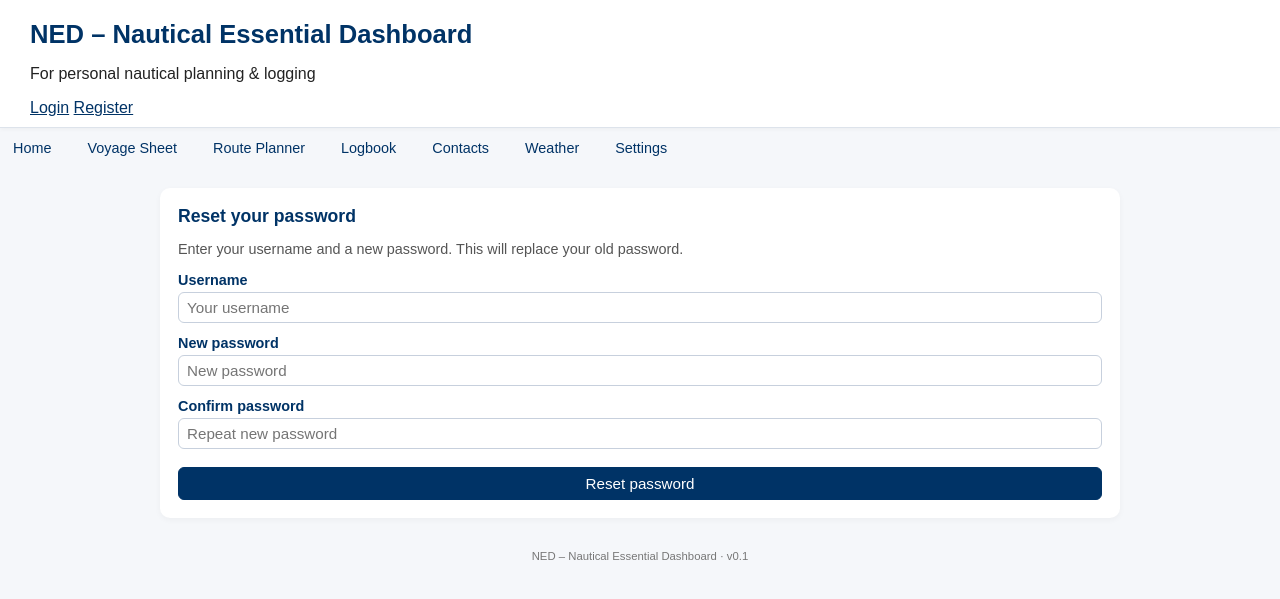
After one commit to NVO01-95/NED-, a Flask app: page /forgot in a window 1280 px wide. The commit adds this page. Shown: the top 599 px of the page. Run offline with Flask 3, Linux system fonts and the light colour scheme.

Commit message:
Boring update

```diff
--- a/app.py
+++ b/app.py
@@ -10,8 +10,10 @@ app.secret_key = "change-this-in-production"
 @app.context_processor
 def inject_current_user():
     return {
-        "current_username": session.get("username")
+        "current_username": session.get("username"),
+        "current_user_id": session.get("user_id"),
     }
+
 
 @app.route("/")
 def index():
@@ -100,6 +102,65 @@ def logout():
     return redirect(url_for("index"))  # sau altă rută principală
 
 
+@app.route("/forgot", methods=["GET", "POST"])
+def forgot_password():
+    data = load_data()
+    users = data.get("users", [])
+
+    if request.method == "POST":
+        username = request.form.get("username", "").strip()
+        password = request.form.get("password", "").strip()
+        password2 = request.form.get("password2", "").strip()
+
+        # validări de bază
+        if not username or not password or not password2:
+            return render_template(
+                "forgot_password.html",
+                error="All fields are required.",
+                success=None,
+            )
+
+        if password != password2:
+            return render_template(
+                "forgot_password.html",
+                error="Passwords do not match.",
+                success=None,
+            )
+
+        # căutăm userul după username
+        target = None
+        for u in users:
+            if u.get("username") == username:
+                target = u
+                break
+
+        if target is None:
+            return render_template(
+                "forgot_password.html",
+                error="Username not found.",
+                success=None,
+            )
+
+        # schimbăm parola (hash)
+        target["password_hash"] = generate_password_hash(password)
+        data["users"] = users
+        save_data(data)
+
+        return render_template(
+            "forgot_password.html",
+            error=None,
+            success="Password successfully reset. You can now log in with the new password.",
+        )
+
+    # GET simplu
+    return render_template(
+        "forgot_password.html",
+        error=None,
+        success=None,
+    )
+
+
+
 @app.route("/voyage", methods=["GET", "POST"])
 def voyage_sheet():
     data = load_data()
@@ -123,13 +184,16 @@ def voyage_sheet():
         distance_nm = request.form.get("distance_nm", "").strip()
         notes = request.form.get("notes", "").strip()
 
-        # if editing, keep old checklist
+        # dacă editezi → păstrăm checklist-ul și user_id-ul vechi
         existing_checklist = {}
+        existing_user_id = None
+
         if idx_str:
             try:
                 idx = int(idx_str)
                 if 0 <= idx < len(voyages):
                     existing_checklist = voyages[idx].get("checklist", {})
+                    existing_user_id = voyages[idx].get("user_id")
             except ValueError:
                 pass
 
@@ -141,6 +205,8 @@ def voyage_sheet():
             "distance_nm": distance_nm,
             "notes": notes,
             "checklist": existing_checklist,
+            # dacă e editare -> păstrăm user_id-ul, dacă e nou -> punem user-ul logat (sau None)
+            "user_id": existing_user_id if idx_str else session.get("user_id"),
         }
 
         if idx_str:
@@ -160,7 +226,9 @@ def voyage_sheet():
 
         return redirect(url_for("voyage_sheet"))
 
-    # handle GET parameters: view (for notes) and edit (for loading form)
+    # ------------------ GET REQUEST BELOW ------------------
+
+    # handle GET parameters: view (for notes)
     view_index = request.args.get("view")
     if view_index is not None:
         try:
@@ -171,6 +239,7 @@ def voyage_sheet():
         except ValueError:
             pass
 
+    # handle GET parameters: edit (for loading form)
     edit_param = request.args.get("edit")
     if edit_param is not None:
         try:
@@ -182,6 +251,18 @@ def voyage_sheet():
         except ValueError:
             pass
 
+    # count voyages
+    voyage_count = len(voyages)
+
+    # count voyages belonging to this user
+    current_user_id = session.get("user_id")
+    user_voyage_count = None
+    if current_user_id:
+        user_voyage_count = sum(
+            1 for v in voyages
+            if v.get("user_id") == current_user_id
+        )
+
     return render_template(
         "voyage_sheet.html",
         voyages=voyages,
@@ -189,8 +270,9 @@ def voyage_sheet():
         selected_index=selected_index,
         editing=editing,
         edit_index=edit_index,
-        form_voyage=form_voyage,
+        form_voyage=form_voyage
     )
+
 
 
 @app.route("/voyage/delete/<int:index>", methods=["POST"])
--- a/data/ned_data.json
+++ b/data/ned_data.json
@@ -129,7 +129,7 @@
         {
             "id": 1,
             "username": "John",
-            "password_hash": "scrypt:32768:8:1$eOaOUG88btf0shCi$3330d77408a4ec08b50c0fac1d6964f0175d10b44ae1c9e6a761e2ed13a4fe63be8f42bc2869efc986d2e1e5ef089a3700b37afc2bd3200b5f33fab421d246f9"
+            "password_hash": "scrypt:32768:8:1$gaNgcRDCJrDiErZZ$53eec48ee27a2113514e396bbf7b3a2be9fd0a73d2472893f8fb2b93beea2b0aa55873c5fe1bfb21800f9aefbf1a3a304b1ca517c3006a9d97eb17a229d9c465"
         },
         {
             "id": 2,
--- a/static/style.css
+++ b/static/style.css
@@ -362,3 +362,12 @@ a:hover {
     justify-content: space-between;
     align-items: center;
 }
+
+.own-voyage {
+    background-color: #f1f7ff;
+}
+
+.small-hint {
+    font-size: 0.85rem;
+    color: #555;
+}
--- /dev/null
+++ b/templates/forgot_password.html
@@ -0,0 +1,64 @@
+{% extends "base.html" %}
+
+{% block title %}Forgot Password · NED{% endblock %}
+
+{% block content %}
+<section class="ned-card">
+    <h2>Reset your password</h2>
+    <p style="font-size: 0.9rem; color: #555;">
+        Enter your username and a new password. This will replace your old password.
+    </p>
+
+    {% if error %}
+        <p style="color:#b00020; margin-top:10px; font-size:0.9rem;">
+            {{ error }}
+        </p>
+    {% endif %}
+
+    {% if success %}
+        <p style="color:#006400; margin-top:10px; font-size:0.9rem;">
+            {{ success }}
+        </p>
+        <p style="margin-top: 8px;">
+            <a href="{{ url_for('login') }}" class="btn btn-small">Go to login</a>
+        </p>
+    {% else %}
+        <form method="post" class="voyage-form">
+            <div class="form-row">
+                <label for="username">Username</label>
+                <input
+                    type="text"
+                    id="username"
+                    name="username"
+                    required
+                    placeholder="Your username"
+                >
+            </div>
+
+            <div class="form-row">
+                <label for="password">New password</label>
+                <input
+                    type="password"
+                    id="password"
+                    name="password"
+                    required
+                    placeholder="New password"
+                >
+            </div>
+
+            <div class="form-row">
+                <label for="password2">Confirm password</label>
+                <input
+                    type="password"
+                    id="password2"
+                    name="password2"
+                    required
+                    placeholder="Repeat new password"
+                >
+            </div>
+
+            <button type="submit" class="btn">Reset password</button>
+        </form>
+    {% endif %}
+</section>
+{% endblock %}
```
Also changed, not shown: templates/login.html (+7 -0 lines), templates/voyage_sheet.html (+17 -2 lines).
